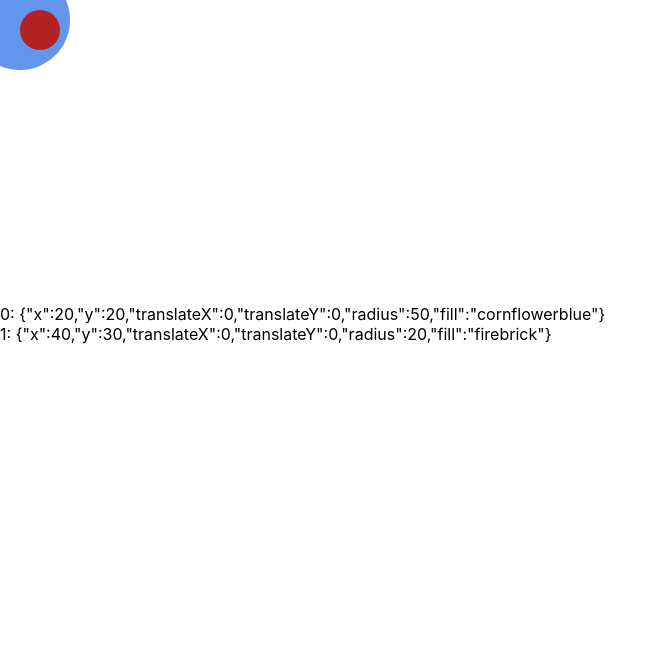
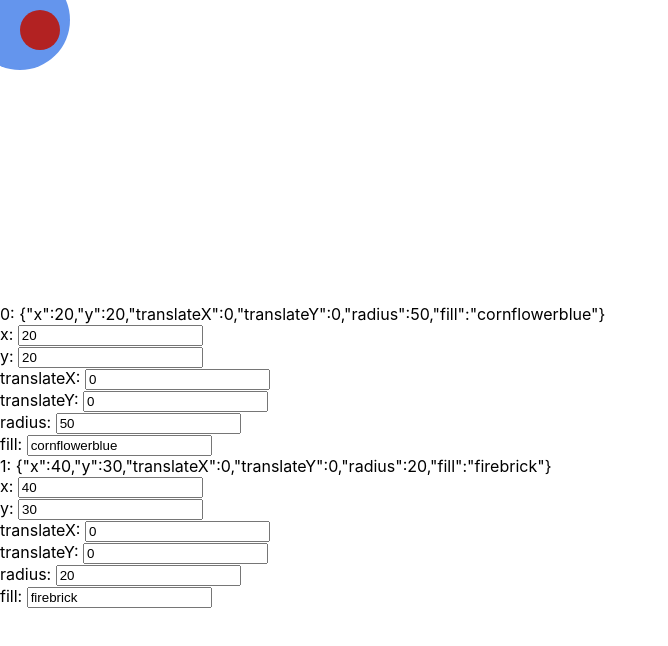
Before and after one commit to joshpoll/bidirectional-bluefish, a React (Create React App) app: page / in a window 1280 px wide. Shown: the top 646 px of the page, without its empty margins (0-668 px from the left). Built offline with nearby package versions, Linux system fonts and the light colour scheme.

Commit message:
bidirectional editing

```diff
--- a/src/components/RenderContext.tsx
+++ b/src/components/RenderContext.tsx
@@ -3,11 +3,44 @@ import { CircleContext } from "../Context";
 
 export const RenderContext = () => {
   const circleContext = React.useContext(CircleContext);
+
+  // create a handleChange function that takes an id and field name and returns a function that
+  // takes an event and updates the context
+  const handleChange = (id: string, field: string) => (e: any) => {
+    circleContext.setCircleData(id, {
+      ...circleContext.circleData[id],
+      [field]: e.target.value,
+    });
+  };
+
   return (
     <>
       {Object.entries(circleContext.circleData).map(([id, circle]) => (
         <div key={id}>
           {id}: {JSON.stringify(circle)}
+          <br />
+          x: <input value={circle.x} onChange={handleChange(id, "x")} />
+          <br />
+          y: <input value={circle.y} onChange={handleChange(id, "y")} />
+          <br />
+          translateX:{" "}
+          <input
+            value={circle.translateX}
+            onChange={handleChange(id, "translateX")}
+          />
+          <br />
+          translateY:{" "}
+          <input
+            value={circle.translateY}
+            onChange={handleChange(id, "translateY")}
+          />
+          <br />
+          radius:{" "}
+          <input value={circle.radius} onChange={handleChange(id, "radius")} />
+          <br />
+          fill:{" "}
+          <input value={circle.fill} onChange={handleChange(id, "fill")} />
+          <br />
         </div>
       ))}
     </>
```
